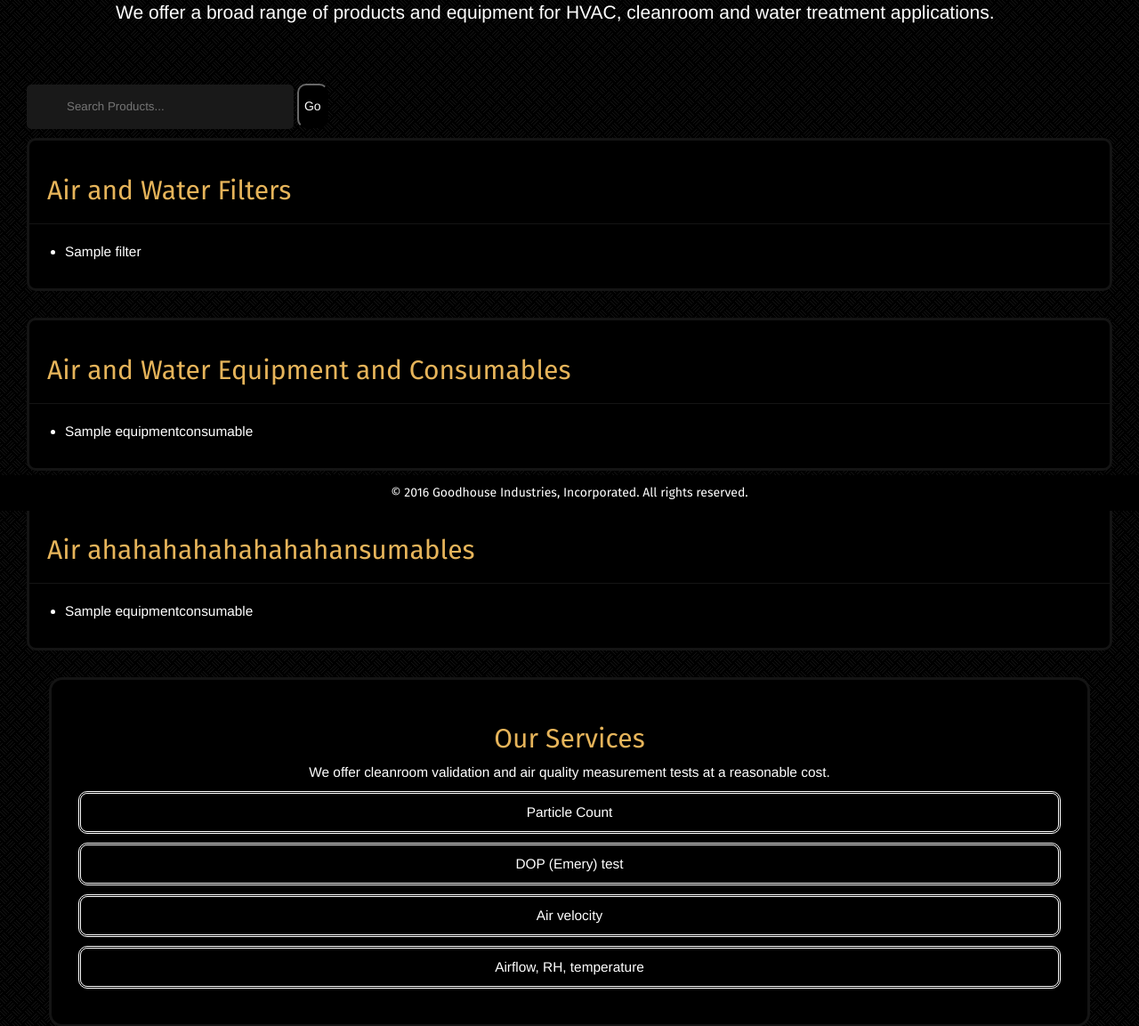
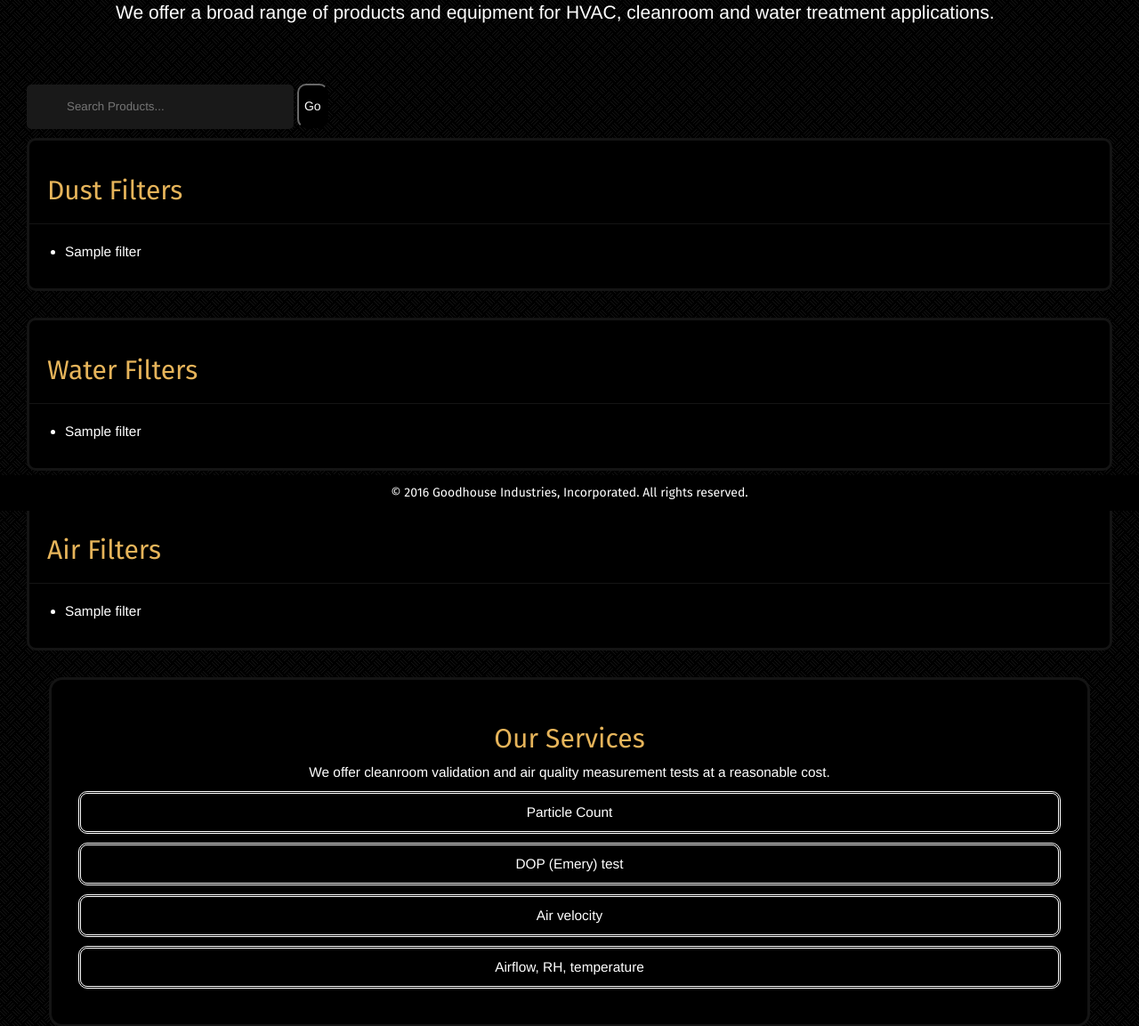
Before and after one commit to clarenceco/goodhouse, a Django app: template templates/products.html in a window 1280 px wide. Shown: the part 226-1379 px from the top of the page at 89% size. Run offline with Django 3.2, Linux system fonts and the light colour scheme; the template is opened without the code that fills it: values that come from a table or form of the project are taken from there, others are empty; tables that the repository leaves empty hold one stand-in row (values such as "Sample post"); parts of the project's set-up code (start-up, migrations or seed data) failed here and were passed over; some libraries are stand-ins or nearby versions.

Commit message:
new models

```diff
--- a/gh_app/models.py
+++ b/gh_app/models.py
@@ -17,7 +17,7 @@ class Post(models.Model):
 	def __unicode__(self):
 		return self.title
 
-class AirWater_Filter(models.Model):
+class Air_Filter(models.Model):
 	name = models.CharField(max_length = 100, primary_key = True)
 	description = models.TextField()
 	file = CloudinaryField('image')
@@ -25,7 +25,15 @@ class AirWater_Filter(models.Model):
 	def __str__(self):
 		return self.name
 
-class AirWater_EquipmentConsumable(models.Model):
+class Water_Filter(models.Model):
+	name = models.CharField(max_length = 100, primary_key = True)
+	description = models.TextField()
+	file = CloudinaryField('image')
+	upload_date = models.DateTimeField(auto_now_add = True)
+	def __str__(self):
+		return self.name
+
+class Dust_Filter(models.Model):
 	name = models.CharField(max_length = 100, primary_key = True)
 	description = models.TextField()
 	file = CloudinaryField('image')
--- a/templates/products.html
+++ b/templates/products.html
@@ -98,11 +98,11 @@
 
 		<div class="product-box1">
 			<div class="product-content">
-				<h2>Air and Water Filters</h2>
+				<h2>Dust Filters</h2>
 				<hr>
 
 				<ul class="product-drop">
-					{% for filter in filters %}
+					{% for filter in dust_filters %}
 					<li class="dropdown">
 						<a class = "product-icons" href="/prod/{{filter.name}}" target="_blank">
 							{{ filter.name }}
@@ -117,14 +117,14 @@
 
 		<div class="product-box2">
 			<div class="product-content">
-				<h2>Air and Water Equipment and Consumables</h2>
+				<h2>Water Filters</h2>
 				<hr>
 
 				<ul class="product-drop">
-					{% for ec in equipment_consumables %}
+					{% for filter in water_filters %}
 					<li class="dropdown">
-						<a class = "product-icons" href="/prod/{{ec.name}}" target="_blank">
-							{{ ec.name }}
+						<a class = "product-icons" href="/prod/{{filter.name}}" target="_blank">
+							{{ filter.name }}
 						</a>
           				</li>
 					{% endfor %}
@@ -135,14 +135,14 @@
 
 		<div class="product-box3">
 			<div class="product-content">
-				<h2>Air ahahahahahahahahansumables</h2>
+				<h2>Air Filters</h2>
 				<hr>
 
 				<ul class="product-drop">
-					{% for ec in equipment_consumables %}
+					{% for filter in air_filters %}
 					<li class="dropdown">
-						<a class = "product-icons" href="/prod/{{ec.name}}" target="_blank">
-							{{ ec.name }}
+						<a class = "product-icons" href="/prod/{{filter.name}}" target="_blank">
+							{{ filter.name }}
 						</a>
           				</li>
 					{% endfor %}
```
Also changed, not shown: gh_app/admin.py (+4 -3 lines), gh_app/views.py (+25 -14 lines), gh_app/migrations/0009_auto_20170318_0448.py (added).
